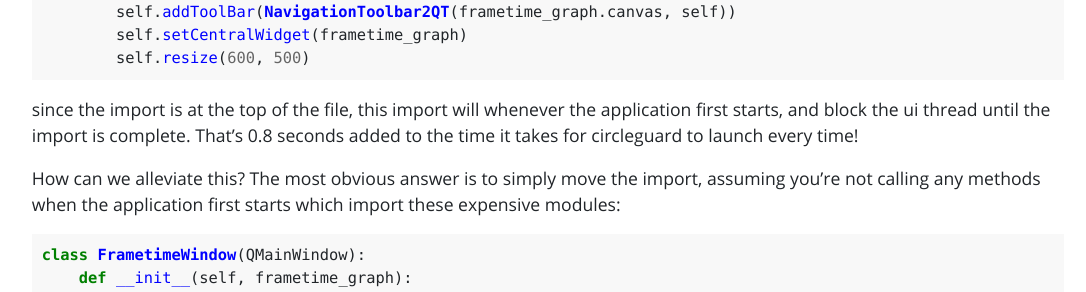
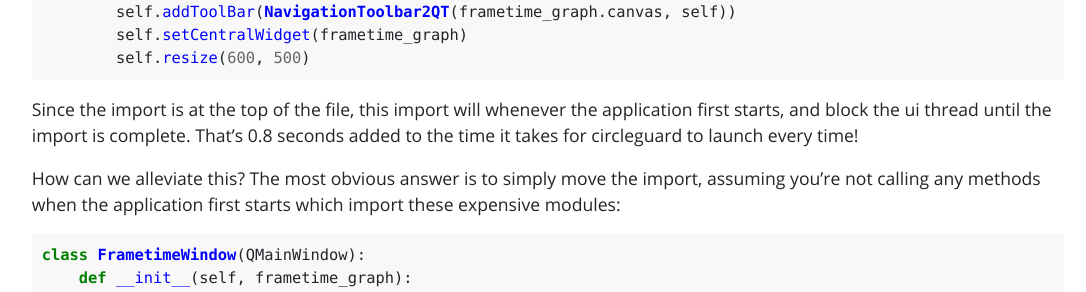
Before and after one commit to Liam-DeVoe/liam-devoe.github.io, a Jekyll site: the page built from _posts/2021-07-19-expensive-imports-in-GUIs.md, in a window 1280 px wide. Shown: the part 679-971 px from the top of the page, without its empty margins (92-1178 px from the left). Built offline with Jekyll 4.4.1, drawn with Linux system fonts in a browser that asks for light colours; nearby versions of some CDN libraries.

Commit message:
fix capitalization

````diff
--- a/_posts/2021-07-19-expensive-imports-in-GUIs.md
+++ b/_posts/2021-07-19-expensive-imports-in-GUIs.md
@@ -23,7 +23,7 @@ class FrametimeWindow(QMainWindow):
         self.resize(600, 500)
 ```
 
-since the import is at the top of the file, this import will whenever the application first starts, and block the ui thread until the import is complete. That's 0.8 seconds added to the time it takes for circleguard to launch every time!
+Since the import is at the top of the file, this import will whenever the application first starts, and block the ui thread until the import is complete. That's 0.8 seconds added to the time it takes for circleguard to launch every time!
 
 How can we alleviate this? The most obvious answer is to simply move the import, assuming you're not calling any methods when the application first starts which import these expensive modules:
 
````
